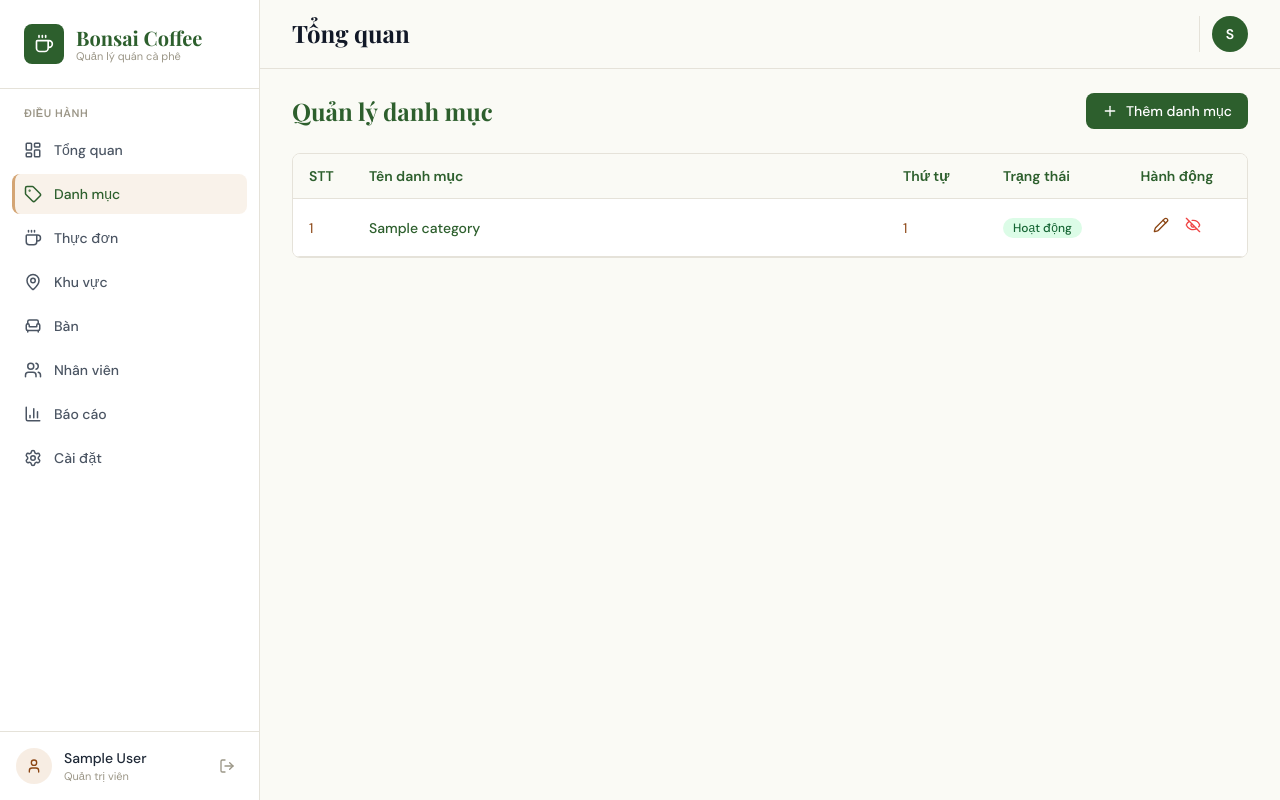
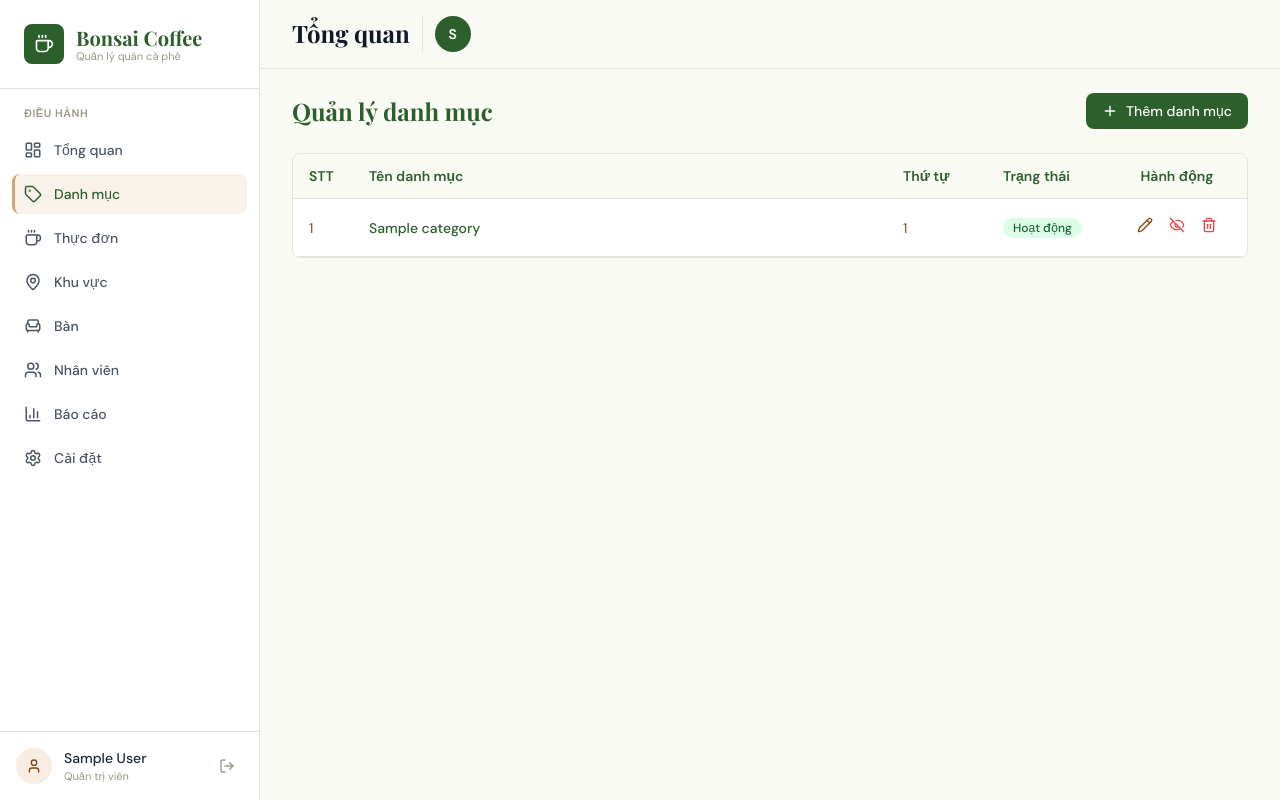
Before and after one commit to nguyen-minh-quang/BonsaiCoffee, a Flask app: page /admin/categories in a window 1280 px wide. Run offline with Flask 3, Linux system fonts and the light colour scheme; a user stored in the database is signed in; tables that the repository leaves empty hold one stand-in row (values such as "Sample post"); some libraries are stand-ins or nearby versions.

Commit message:
sửa danh mục, admin trên điện thoại

```diff
--- a/app/admin/routes.py
+++ b/app/admin/routes.py
@@ -154,6 +154,22 @@ def category_toggle(id):
     db.session.commit()
     status = "mở khóa" if category.is_active else "ẩn"
     flash(f'Đã {status} danh mục.', 'success')
+    return redirect(url_for('admin.categories'))
+
+
+@admin_bp.route('/categories/<int:id>/delete', methods=['POST'])
+@admin_required
+def category_delete(id):
+    """Xóa danh mục trống."""
+    category = Category.query.get_or_404(id)
+
+    if category.products.count() > 0:
+        flash('Không thể xóa danh mục đang chứa sản phẩm. Vui lòng xóa sản phẩm trước hoặc chỉ ẩn danh mục này.', 'error')
+        return redirect(url_for('admin.categories'))
+
+    db.session.delete(category)
+    db.session.commit()
+    flash('Đã xóa danh mục thành công.', 'success')
     return redirect(url_for('admin.categories'))
 
 
--- a/app/templates/admin/base_admin.html
+++ b/app/templates/admin/base_admin.html
@@ -3,7 +3,7 @@
 {% block body %}
 <div class="flex min-h-screen">
     <!-- Sidebar -->
-    <aside class="sidebar fixed top-0 left-0 h-screen w-[260px] bg-surface border-r border-border flex flex-col z-40 no-print">
+    <aside class="sidebar fixed top-0 left-0 h-screen w-[260px] bg-surface border-r border-border flex flex-col z-40 no-print transition-transform duration-300 -translate-x-full lg:translate-x-0">
         <!-- Logo -->
         <div class="px-6 py-6 border-b border-border">
             <a href="{{ url_for('admin.dashboard') }}" class="flex items-center gap-3 group">
@@ -72,13 +72,17 @@
     </aside>
 
     <!-- Main Content -->
-    <div class="flex-1 ml-[260px]">
+    <div class="flex-1 w-full lg:ml-[260px] transition-all duration-300">
         <!-- Top Header Bar -->
         <header class="sticky top-0 z-30 bg-cream/80 backdrop-blur-sm border-b border-border no-print">
-            <div class="flex items-center justify-between px-8 py-4">
-                <!-- Breadcrumb / Page Title -->
-                <div>
-                    <h2 class="font-display text-2xl font-bold text-gray-900">
+            <div class="flex items-center justify-between px-4 lg:px-8 py-3 lg:py-4">
+                <!-- Mobile Menu Button & Breadcrumb -->
+                <div class="flex items-center gap-3">
+                    <button class="lg:hidden p-2 -ml-2 rounded-lg text-gray-500 hover:bg-gray-100 focus:outline-none" onclick="toggleSidebar()">
+                        <i data-lucide="menu" class="w-6 h-6"></i>
+                    </button>
+                    <div>
+                        <h2 class="font-display text-xl lg:text-2xl font-bold text-gray-900">
                         {% block page_title %}Tổng quan{% endblock %}
                     </h2>
                     <p class="text-sm text-muted mt-0.5">
@@ -102,7 +106,7 @@
         </header>
 
         <!-- Page Content -->
-        <main class="px-8 py-6">
+        <main class="px-4 lg:px-8 py-6">
             <div class="animate-fade-in">
                 {% block content %}{% endblock %}
             </div>
--- a/app/templates/admin/categories.html
+++ b/app/templates/admin/categories.html
@@ -64,6 +64,10 @@
                                     <i data-lucide="eye" class="w-4 h-4 text-green-500"></i>
                                 </button>
                                 {% endif %}
+                                <button onclick="confirmDelete({{ cat.id }}, '{{ cat.name }}')"
+                                    class="p-1.5 rounded-md transition-colors hover:bg-red-50" title="Xóa danh mục">
+                                    <i data-lucide="trash-2" class="w-4 h-4 text-red-500"></i>
+                                </button>
                             </div>
                         </td>
                     </tr>
@@ -199,6 +203,15 @@
         openModal('deleteDialog');
     }
 
+    function confirmDelete(id, name) {
+        document.getElementById('deleteName').textContent = name;
+        document.getElementById('toggleActionName').textContent = 'xóa vĩnh viễn';
+        document.getElementById('deleteForm').action = '/admin/categories/' + id + '/delete';
+        document.getElementById('toggleTitle').textContent = 'Xóa danh mục';
+        document.getElementById('toggleBtn').className = 'px-4 py-2 text-sm font-medium text-white rounded-lg bg-red-600 transition-colors hover:bg-red-700';
+        openModal('deleteDialog');
+    }
+
     document.addEventListener('DOMContentLoaded', function () {
         if (typeof lucide !== 'undefined') lucide.createIcons();
     });
```
